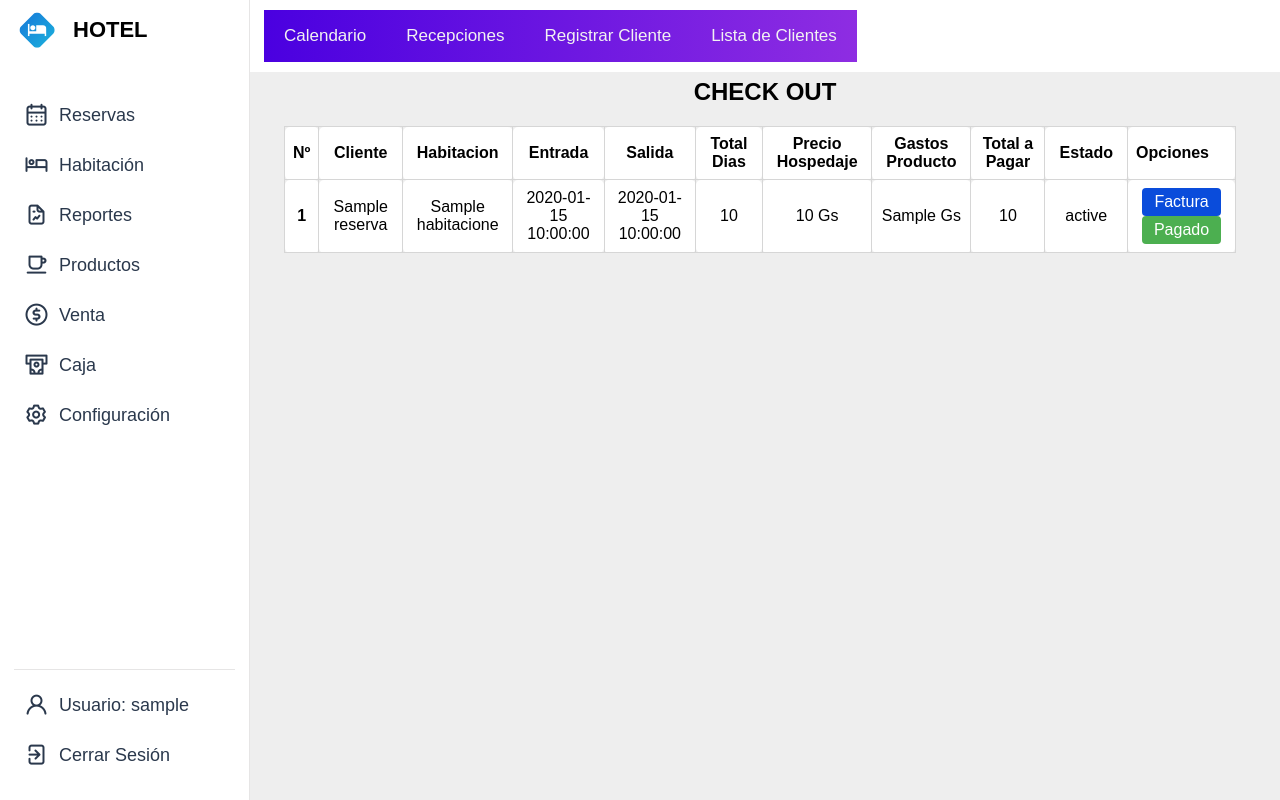
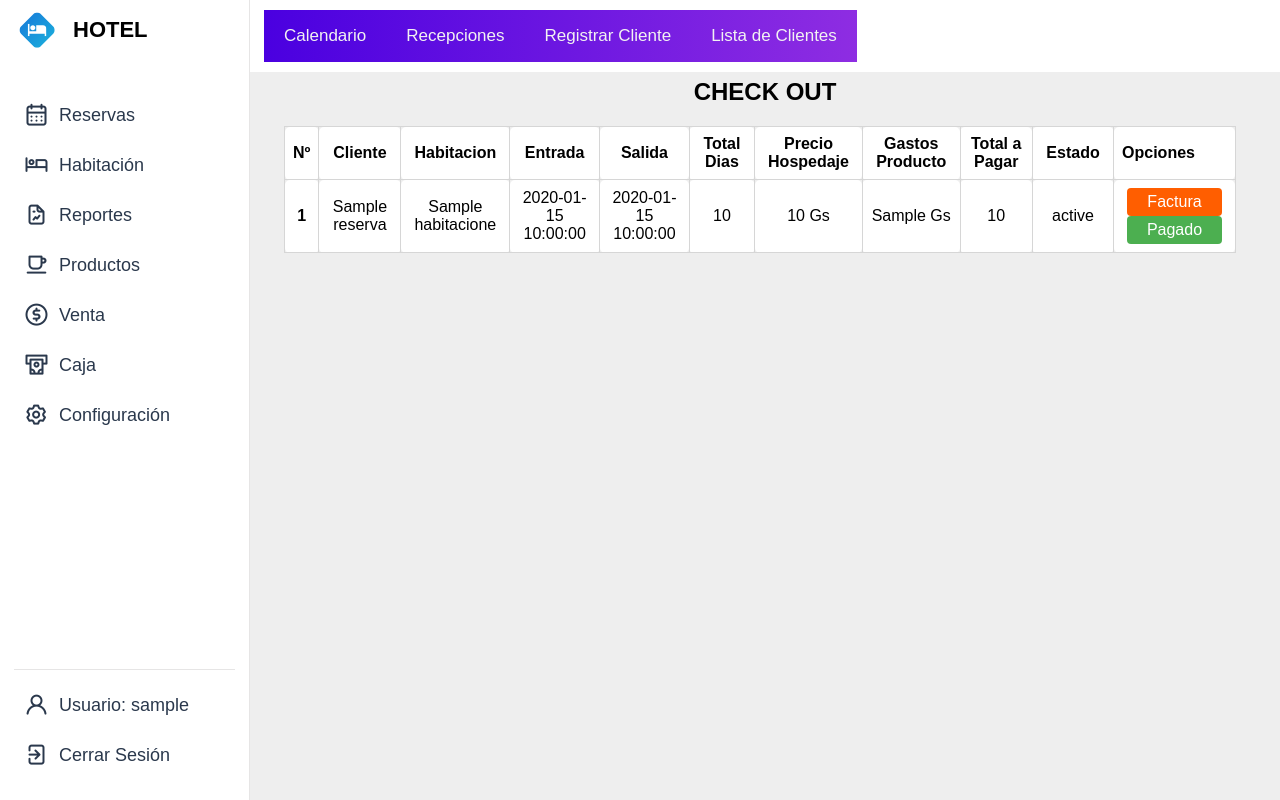
Before and after one commit to MemoArguello/SistemaHotel, a PHP site: page /Backend/calendario/listado_recepciones.php in a window 1280 px wide. Run offline with PHP 8.4, Linux system fonts and the light colour scheme; the visitor is signed in with stand-in values (Sample User, id 1); tables that the repository leaves empty or names only in its code hold one stand-in row (values such as "Sample post").

Commit message:
estilo de boton

```diff
--- a/Backend/calendario/listado_recepciones.php
+++ b/Backend/calendario/listado_recepciones.php
@@ -93,7 +93,7 @@ $usuario = $_SESSION['usuario'];
                         echo "<td align= 'center'>" . $reserva['estado'] .  "</td>";
                         echo "<td>";
                         echo "<a href='./factura.php?id_recepcion=" . $reserva['id_recepcion'] . "' class='submitBotonFactura'>Factura</a>";
-                        echo "<a href='./pagado.php?id_recepcion=" . $reserva['id_recepcion'] . "' class='submitBoton'>Pagado</a>";
+                        echo "<a href='./pagado.php?id_recepcion=" . $reserva['id_recepcion'] . "' class='submitBotonPagado'>Pagado</a>";
                         echo "</td>";
                         echo "</tr>";
                     }
--- a/Frontend/CSS/listado.css
+++ b/Frontend/CSS/listado.css
@@ -24,6 +24,17 @@ td {
   border: none;
   color: white;
   padding: 5px 12px;
+  text-align: center;
+  text-decoration: none;
+  display: inline-block;
+  font-size: 16px;
+  border-radius: 4px;
+}
+.submitBotonPagado {
+  background-color: #4CAF50; /* verde */
+  border: none;
+  color: white;
+  padding: 5px 20px;
   text-align: center;
   text-decoration: none;
   display: inline-block;
@@ -65,10 +76,10 @@ td {
   border-radius: 4px;
 }
 .submitBotonFactura {
-  background-color: #0a4cdb;
+  background-color: #ff5e00;
   border: none;
   color: rgb(255, 255, 255);
-  padding: 5px 12px;
+  padding: 5px 20px;
   text-align: center;
   text-decoration: none;
   display: inline-block;
@@ -86,6 +97,12 @@ td {
   font-size: 16px;
   border-radius: 4px;
 }
+.submitBotonPagado:hover {
+  background-color: #2f00ff;
+  transform: translateY(2px);
+  color: rgb(255, 255, 255);
+
+}
 .submitBotonCerrar:hover {
   background-color: #ffd900;
   transform: translateY(2px);
@@ -93,7 +110,7 @@ td {
 
 }
 .submitBotonFactura:hover {
-  background-color: #00eeff;
+  background-color: #1100ff;
   transform: translateY(2px);
   color: rgb(255, 255, 255);
 
```
